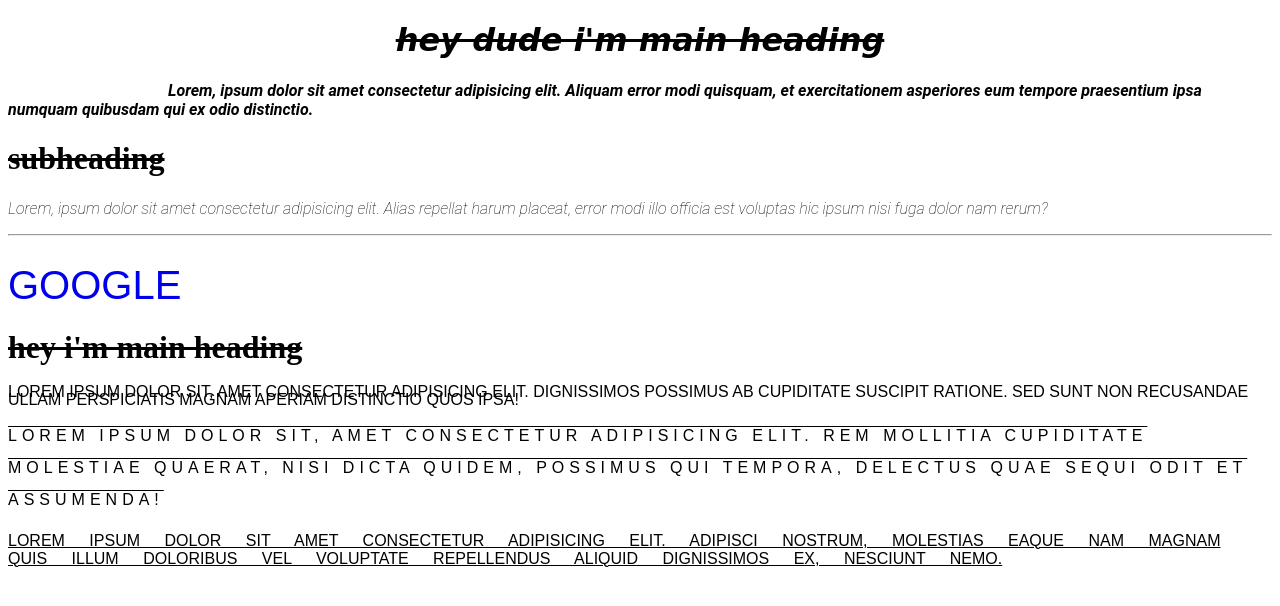
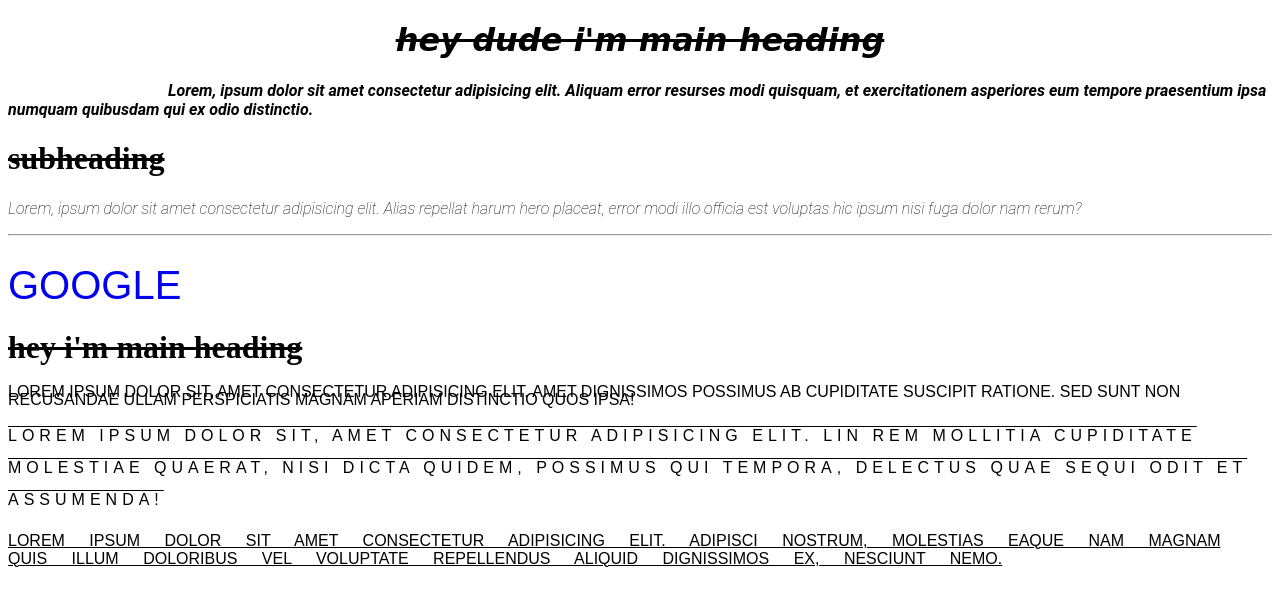
Before and after one commit to KReeDo47/html_css, a plain HTML site: page CSS/typography.html in a window 1280 px wide. Drawn offline with Linux system fonts and the light colour scheme.

Commit message:
typography

```diff
--- a/CSS/typography.html
+++ b/CSS/typography.html
@@ -13,17 +13,17 @@
   </head>
   <body>
     <h1 class="main">Hey dude i'm main heading</h1>
-    <p class="first">Lorem, ipsum dolor sit amet consectetur adipisicing elit. Aliquam error modi quisquam, et exercitationem asperiores eum tempore
+    <p class="first">Lorem, ipsum dolor sit amet consectetur adipisicing elit. Aliquam error resurses modi quisquam, et exercitationem asperiores eum tempore
       praesentium ipsa numquam quibusdam qui ex odio distinctio.</p>
     <h1 class="subheading">subheading</h1>
-    <p class="second">Lorem, ipsum dolor sit amet consectetur adipisicing elit. Alias repellat harum placeat, error modi illo officia est voluptas hic
+    <p class="second">Lorem, ipsum dolor sit amet consectetur adipisicing elit. Alias repellat harum hero placeat, error modi illo officia est voluptas hic
       ipsum nisi fuga dolor nam rerum?</p> <hr /><br />
 
     <div>
       <a href="#">GOOGLE</a>
       <h1>hey i'm main heading</h1>
-      <p class="one">Lorem ipsum dolor sit, amet consectetur adipisicing elit. Dignissimos possimus ab cupiditate suscipit ratione. Sed sunt non recusandae ullam perspiciatis magnam aperiam distinctio quos ipsa!</p>
-      <p class="two">Lorem ipsum dolor sit, amet consectetur adipisicing elit. Rem mollitia cupiditate molestiae quaerat, nisi dicta quidem, possimus qui tempora, delectus quae sequi odit et assumenda!</p>
+      <p class="one">Lorem ipsum dolor sit, amet consectetur adipisicing elit. Amet Dignissimos possimus ab cupiditate suscipit ratione. Sed sunt non recusandae ullam perspiciatis magnam aperiam distinctio quos ipsa!</p>
+      <p class="two">Lorem ipsum dolor sit, amet consectetur adipisicing elit. Lin Rem mollitia cupiditate molestiae quaerat, nisi dicta quidem, possimus qui tempora, delectus quae sequi odit et assumenda!</p>
       <p class="three">Lorem ipsum dolor sit amet consectetur adipisicing elit. Adipisci nostrum, molestias eaque nam magnam quis illum doloribus vel voluptate repellendus aliquid dignissimos ex, nesciunt nemo.</p>
     </div>
   </body>
```
